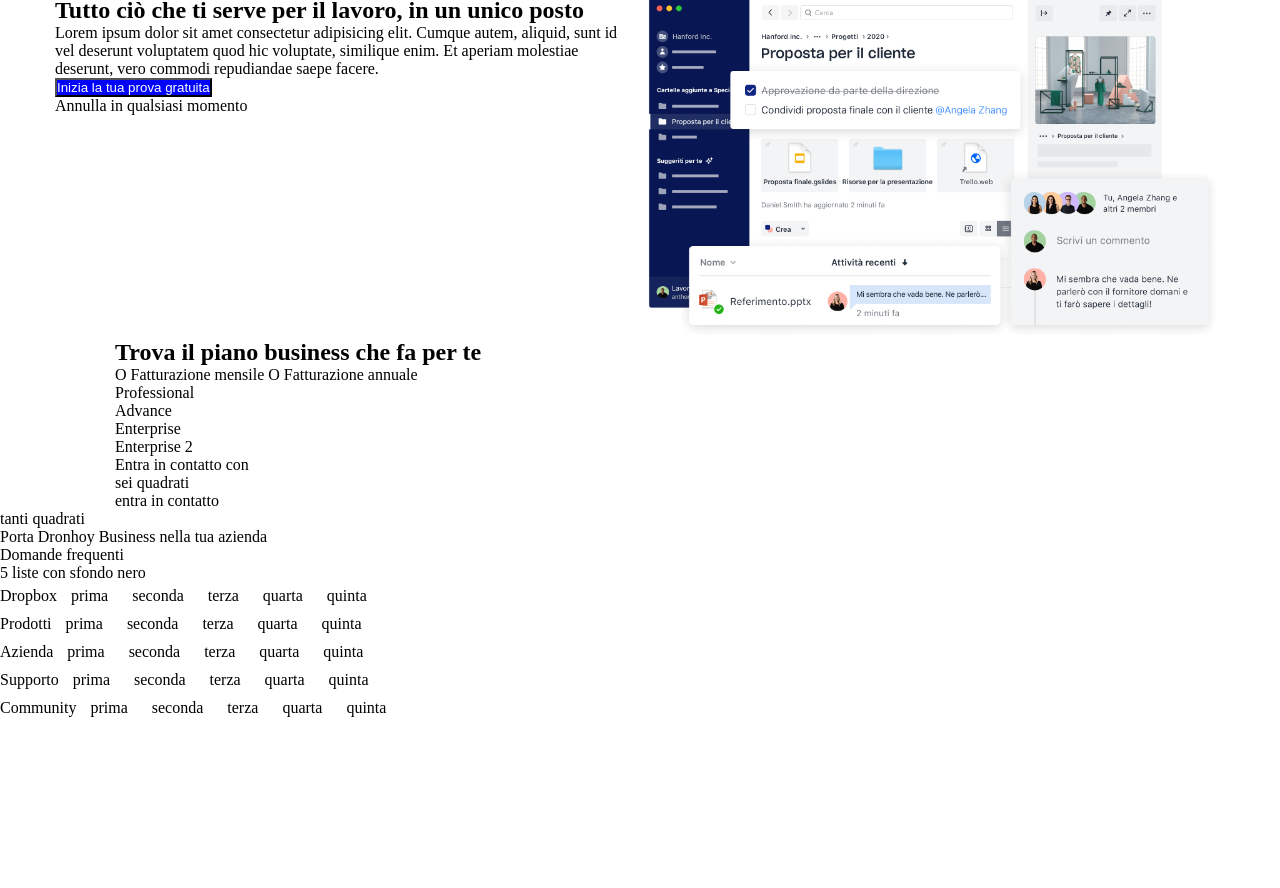
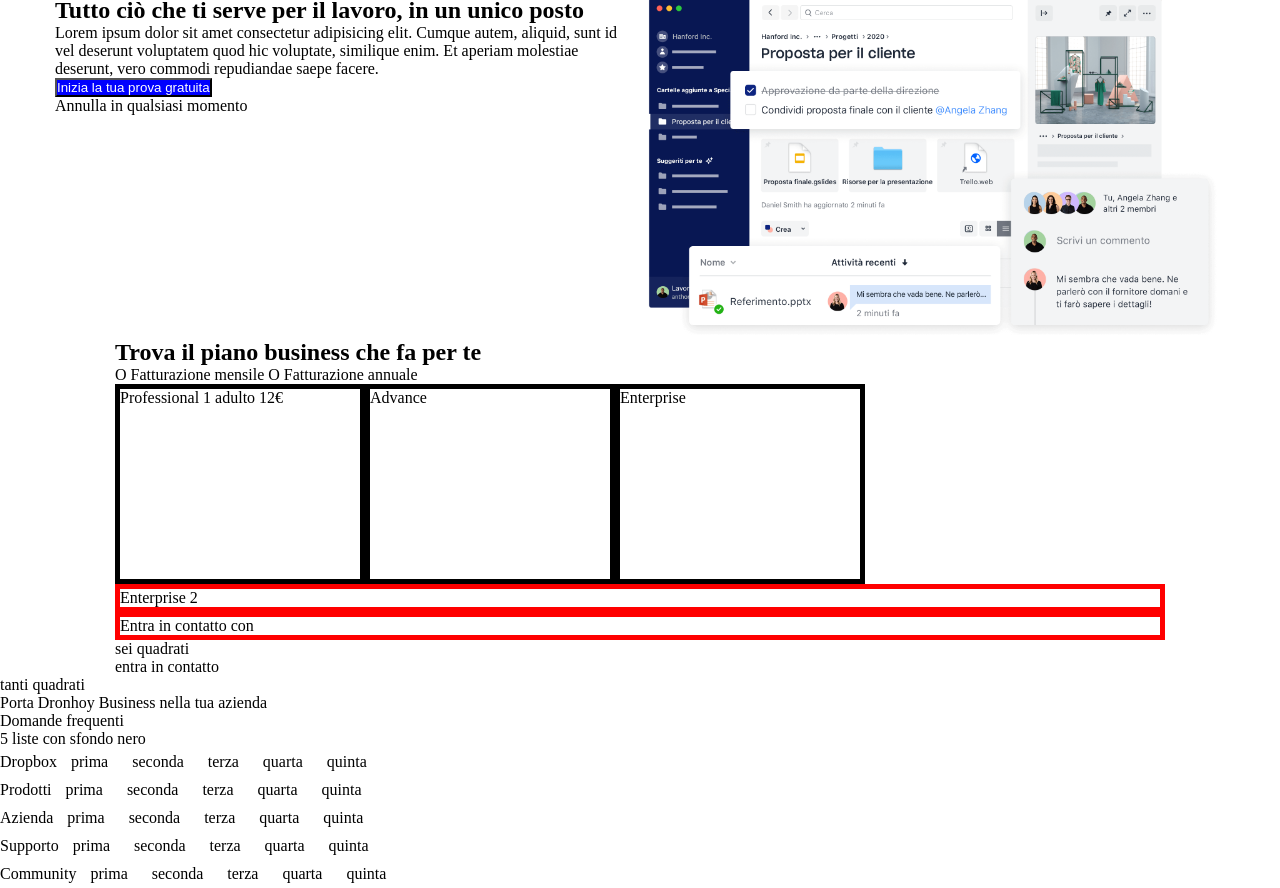
Before and after one commit to bonvi83/htmlcss-dropbox, a plain HTML site: page index.html in a window 1280 px wide. Shown: the part 42-930 px from the top of the page. Before the commit the page ends 800 px from the top, so only its background shows below. Drawn offline with Linux system fonts and the light colour scheme.

Commit message:
creazione sezioni body

```diff
--- a/css/style.css
+++ b/css/style.css
@@ -58,12 +58,17 @@
     padding-right: 15px;
 }
 
-/* non riesco a creare colonne, perchè? */
+.container-col {
+    display: flex;
+}
 
-.colonna {
+.colanna-vertical {
     width: 250px;
-    height: 1000px;
+    height: 200px;
     border: 5px solid black;
 }
 
-/* provo ad andare avanti con esercizio */
+.colonna-orizontal {
+        border: 5px solid red;
+
+}
--- a/index.html
+++ b/index.html
@@ -46,11 +46,16 @@
             <div class="container2">
                 <h2>Trova il piano business che fa per te</h2>
                 O Fatturazione mensile  O Fatturazione annuale
-                <div class="colanna">Professional</div>
-                <div class="colanna">Advance</div>
-                <div class="colanna">Enterprise</div>
-                <div>Enterprise 2</div>
-                <div>Entra in contatto con</div>
+                <div class="container-col">
+                    <div class="colanna-vertical">Professional
+                        <span>1 adulto</span>
+                        <span>12€</span>
+                    </div>
+                    <div class="colanna-vertical">Advance</div>
+                    <div class="colanna-vertical">Enterprise</div>
+                </div>
+                <div class="colonna-orizontal">Enterprise 2</div>
+                <div class="colonna-orizontal">Entra in contatto con</div>
             </div>
         </section>
 
```
